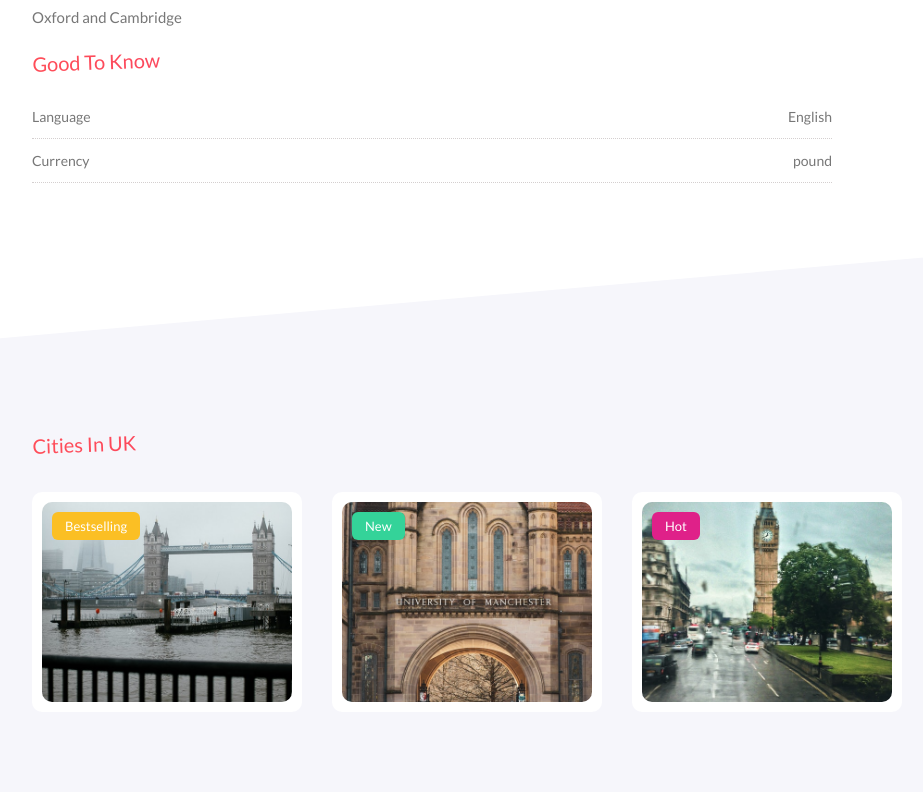
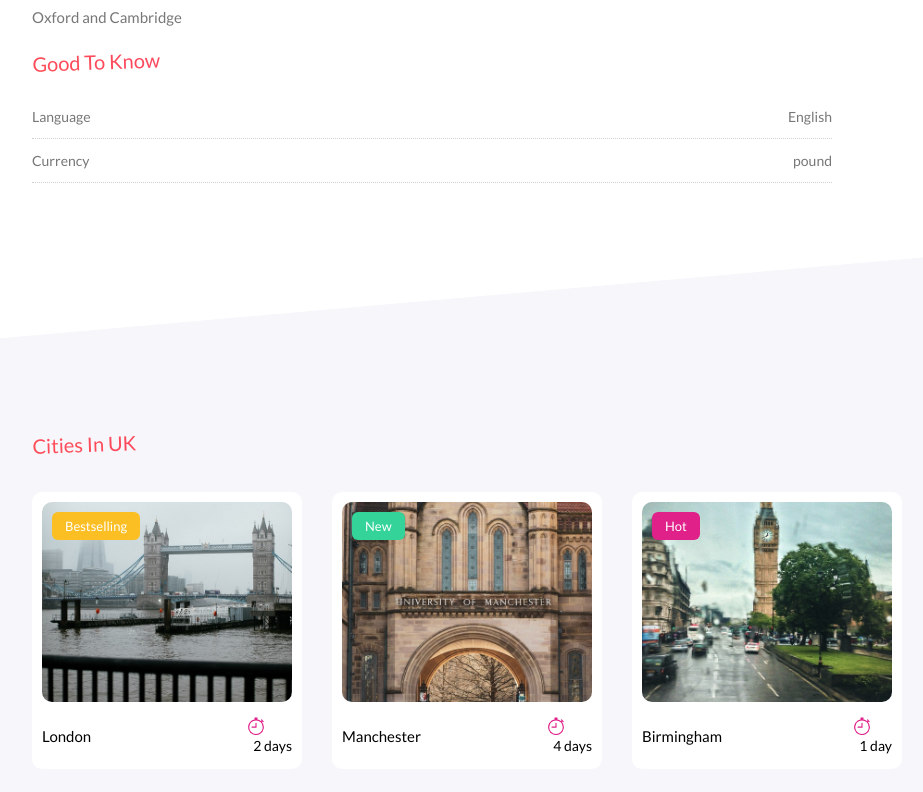
Before and after one commit to viettu2k/travel-website, a React (Create React App) app: page /details/1 in a window 1280 px wide. Shown: the part 1045-1837 px from the top of the page, without its empty margins (8-931 px from the left). Built offline with nearby package versions, Linux system fonts and the light colour scheme.

Commit message:
show name & package duration

```diff
--- a/src/components/Cities.jsx
+++ b/src/components/Cities.jsx
@@ -1,5 +1,6 @@
 import React from "react";
 import { LazyLoadImage } from "react-lazy-load-image-component";
+import { BsStopwatch } from "react-icons/bs";
 
 const Cities = ({ cities, name }) => {
   return (
@@ -28,6 +29,19 @@ const Cities = ({ cities, name }) => {
                           {city.status}
                         </div>
                       </div>
+                      <div className="cities__body__contents">
+                        <div className="cities__body__contents__top">
+                          <div className="cities__body__contents__top__name">
+                            {city.name}
+                          </div>
+                          <div className="cities__body__content__top__duration">
+                            <BsStopwatch size={18} color="#df2189" />
+                            <div className="cities__body__contents__top__duration__time">
+                              {city.duration}
+                            </div>
+                          </div>
+                        </div>
+                      </div>
                     </div>
                   </div>
                 ))
--- a/src/scss/components/_cities.scss
+++ b/src/scss/components/_cities.scss
@@ -42,5 +42,21 @@
                 @include status($main2, $white);
             }
         }
+        &__contents {
+            margin: 1.5rem 0 0.5rem 0;
+            &__top {
+                @include align(flex, space-between, center, null);
+                &__name {
+                    font-size: 1.5rem;
+                }
+                &__duration {
+                    @include align(flex, null, center, null);
+                    &__time {
+                        font-size: 1.4rem;
+                        margin-left: 0.6rem;
+                    }
+                }
+            }
+        }
     }
 }
```
Also changed, not shown: src/main.css.
